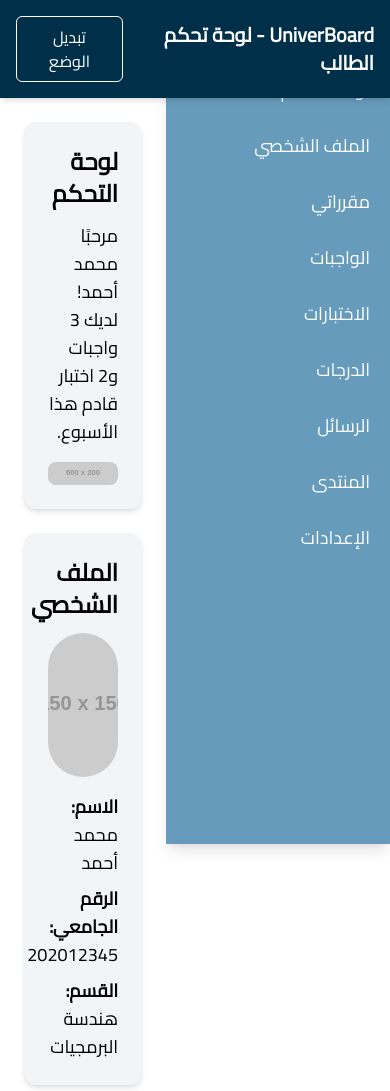
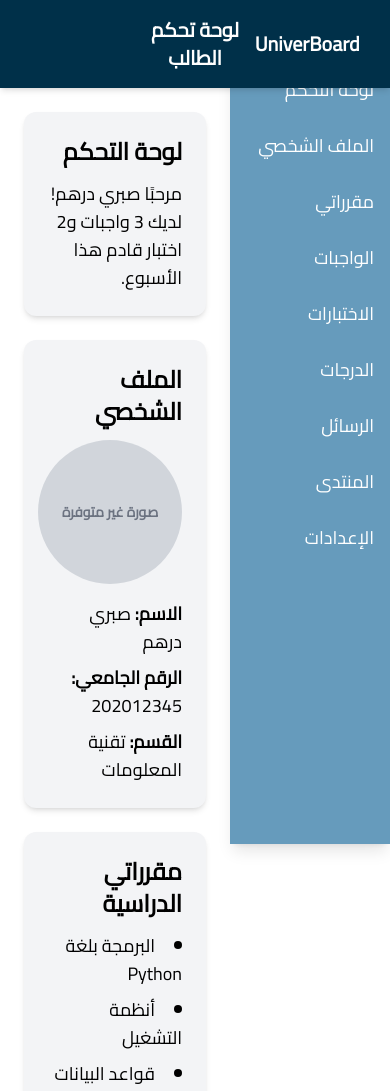
Before and after one commit to sabri-alhammadi/UniverBoard_Project, a plain HTML site: page student-dashboard.html in a window 390 px wide. Shown: the top 1091 px of the page. Drawn offline with nearby package versions, Linux system fonts and the light colour scheme; placeholder pictures from the web are drawn by us.

Commit message:
Update student-dashboard.html

```diff
--- a/student-dashboard.html
+++ b/student-dashboard.html
@@ -1,12 +1,14 @@
-<!DOCTYPE html>
-<html lang="ar" dir="rtl">
+<html dir="rtl" lang="ar">
  <head>
-  <meta charset="UTF-8" />
-  <meta name="viewport" content="width=device-width, initial-scale=1" />
-  <title>UniverBoard - لوحة التحكم</title>
-  <script src="https://cdn.tailwindcss.com"></script>
-  <link href="https://fonts.googleapis.com/css2?family=Cairo&display=swap" rel="stylesheet" />
-  <link rel="stylesheet" href="https://cdnjs.cloudflare.com/ajax/libs/font-awesome/5.15.3/css/all.min.css" />
+  <meta charset="utf-8"/>
+  <meta content="width=device-width, initial-scale=1" name="viewport"/>
+  <title>
+   UniverBoard - لوحة التحكم
+  </title>
+  <script src="https://cdn.tailwindcss.com">
+  </script>
+  <link href="https://fonts.googleapis.com/css2?family=Cairo&amp;display=swap" rel="stylesheet"/>
+  <link href="https://cdnjs.cloudflare.com/ajax/libs/font-awesome/5.15.3/css/all.min.css" rel="stylesheet"/>
   <style>
    body {
       font-family: 'Cairo', sans-serif;
@@ -17,121 +19,229 @@
  </head>
  <body class="bg-white text-black transition-colors duration-300 dark:bg-[#1a1a1a] dark:text-white">
   <header class="bg-[#003049] text-white flex justify-between items-center p-4 sticky top-0 z-30 shadow-md">
-    <h1 class="text-xl font-semibold">UniverBoard - لوحة تحكم الطالب</h1>
-    <button id="toggleThemeBtn" aria-label="تبديل الوضع" class="border border-white rounded-md px-4 py-2 hover:bg-white hover:text-[#003049] transition-colors duration-300">
-      تبديل الوضع
-    </button>
+   <h1 class="text-xl font-semibold text-left flex-1">
+    UniverBoard
+   </h1>
+   <h1 class="text-xl font-semibold text-center flex-1">
+    لوحة تحكم الطالب
+   </h1>
+   <div class="flex-1"></div>
   </header>
-
-  <nav class="fixed top-0 right-0 h-full w-56 bg-[#669bbc] pt-16 overflow-y-auto shadow-lg z-20" aria-label="القائمة الجانبية">
+  <nav aria-label="القائمة الجانبية" class="fixed top-0 right-0 h-full w-40 sm:w-48 md:w-56 bg-[#669bbc] pt-16 overflow-y-auto shadow-lg z-20">
    <ul class="flex flex-col space-y-1 text-white text-lg">
-      <li><a href="#dashboard" class="block px-5 py-3 hover:bg-[#003049] transition-colors duration-300">لوحة التحكم</a></li>
-      <li><a href="#profile" class="block px-5 py-3 hover:bg-[#003049] transition-colors duration-300">الملف الشخصي</a></li>
-      <li><a href="#courses" class="block px-5 py-3 hover:bg-[#003049] transition-colors duration-300">مقرراتي</a></li>
-      <li><a href="#assignments" class="block px-5 py-3 hover:bg-[#003049] transition-colors duration-300">الواجبات</a></li>
-      <li><a href="#exams" class="block px-5 py-3 hover:bg-[#003049] transition-colors duration-300">الاختبارات</a></li>
-      <li><a href="#grades" class="block px-5 py-3 hover:bg-[#003049] transition-colors duration-300">الدرجات</a></li>
-      <li><a href="#messages" class="block px-5 py-3 hover:bg-[#003049] transition-colors duration-300">الرسائل</a></li>
-      <li><a href="#forum" class="block px-5 py-3 hover:bg-[#003049] transition-colors duration-300">المنتدى</a></li>
-      <li><a href="#settings" class="block px-5 py-3 hover:bg-[#003049] transition-colors duration-300">الإعدادات</a></li>
+    <li>
+     <a class="block px-4 sm:px-5 py-3 hover:bg-[#003049] transition-colors duration-300" href="#dashboard">
+      لوحة التحكم
+     </a>
+    </li>
+    <li>
+     <a class="block px-4 sm:px-5 py-3 hover:bg-[#003049] transition-colors duration-300" href="#profile">
+      الملف الشخصي
+     </a>
+    </li>
+    <li>
+     <a class="block px-4 sm:px-5 py-3 hover:bg-[#003049] transition-colors duration-300" href="#courses">
+      مقرراتي
+     </a>
+    </li>
+    <li>
+     <a class="block px-4 sm:px-5 py-3 hover:bg-[#003049] transition-colors duration-300" href="#assignments">
+      الواجبات
+     </a>
+    </li>
+    <li>
+     <a class="block px-4 sm:px-5 py-3 hover:bg-[#003049] transition-colors duration-300" href="#exams">
+      الاختبارات
+     </a>
+    </li>
+    <li>
+     <a class="block px-4 sm:px-5 py-3 hover:bg-[#003049] transition-colors duration-300" href="#grades">
+      الدرجات
+     </a>
+    </li>
+    <li>
+     <a class="block px-4 sm:px-5 py-3 hover:bg-[#003049] transition-colors duration-300" href="#messages">
+      الرسائل
+     </a>
+    </li>
+    <li>
+     <a class="block px-4 sm:px-5 py-3 hover:bg-[#003049] transition-colors duration-300" href="#forum">
+      المنتدى
+     </a>
+    </li>
+    <li>
+     <a class="block px-4 sm:px-5 py-3 hover:bg-[#003049] transition-colors duration-300" href="#settings">
+      الإعدادات
+     </a>
+    </li>
    </ul>
   </nav>
-
-  <main class="mr-56 p-6 space-y-6 max-w-5xl mx-auto">
-    <section id="dashboard" class="bg-gray-100 dark:bg-[#222222] rounded-xl p-6 shadow-md hover:shadow-lg transition-shadow duration-300">
-      <h2 class="text-2xl font-semibold mb-3">لوحة التحكم</h2>
-      <p class="text-lg">مرحبًا محمد أحمد! لديك 3 واجبات و2 اختبار قادم هذا الأسبوع.</p>
-      <img src="https://placehold.co/600x200/png?text=لوحة+تحكم+طالب+مع+رموز+تعليمية" alt="لوحة تحكم طالب مع رموز تعليمية وأيقونات واجبات واختبارات" class="mt-4 rounded-lg w-full object-cover" />
+  <main class="mr-40 sm:mr-48 md:mr-56 p-6 space-y-6 max-w-5xl mx-auto">
+   <section class="bg-gray-100 dark:bg-[#222222] rounded-xl p-6 shadow-md hover:shadow-lg transition-shadow duration-300" id="dashboard">
+    <h2 class="text-2xl font-semibold mb-3">
+     لوحة التحكم
+    </h2>
+    <p class="text-lg">
+     مرحبًا صبري درهم! لديك 3 واجبات و2 اختبار قادم هذا الأسبوع.
+    </p>
    </section>
-
-    <section id="profile" class="bg-gray-100 dark:bg-[#222222] rounded-xl p-6 shadow-md hover:shadow-lg transition-shadow duration-300">
-      <h2 class="text-2xl font-semibold mb-3">الملف الشخصي</h2>
+   <section class="bg-gray-100 dark:bg-[#222222] rounded-xl p-6 shadow-md hover:shadow-lg transition-shadow duration-300" id="profile">
+    <h2 class="text-2xl font-semibold mb-3">
+     الملف الشخصي
+    </h2>
     <div class="flex flex-col md:flex-row md:items-center md:space-x-6 space-y-4 md:space-y-0">
-        <img src="https://placehold.co/150x150/png?text=صورة+شخصية+لطالب+شاب+عربي+يبتسم" alt="صورة شخصية لطالب شاب عربي يبتسم يرتدي قميص أزرق وخلفية محايدة" class="rounded-full w-36 h-36 object-cover mx-auto md:mx-0" />
+     <div class="rounded-full w-36 h-36 bg-gray-300 dark:bg-gray-700 flex items-center justify-center mx-auto md:mx-0 text-gray-500 text-sm font-semibold">
+      صورة غير متوفرة
+     </div>
      <div class="text-lg space-y-2">
-          <p><strong>الاسم:</strong> محمد أحمد</p>
-          <p><strong>الرقم الجامعي:</strong> 202012345</p>
-          <p><strong>القسم:</strong> هندسة البرمجيات</p>
+      <p>
+       <strong>
+        الاسم:
+       </strong>
+       صبري درهم
+      </p>
+      <p>
+       <strong>
+        الرقم الجامعي:
+       </strong>
+       202012345
+      </p>
+      <p>
+       <strong>
+        القسم:
+       </strong>
+       تقنية المعلومات
+      </p>
      </div>
     </div>
    </section>
-
-    <section id="courses" class="bg-gray-100 dark:bg-[#222222] rounded-xl p-6 shadow-md hover:shadow-lg transition-shadow duration-300">
-      <h2 class="text-2xl font-semibold mb-3">مقرراتي الدراسية</h2>
+   <section class="bg-gray-100 dark:bg-[#222222] rounded-xl p-6 shadow-md hover:shadow-lg transition-shadow duration-300" id="courses">
+    <h2 class="text-2xl font-semibold mb-3">
+     مقرراتي الدراسية
+    </h2>
     <ul class="list-disc list-inside space-y-2 text-lg">
-        <li>البرمجة بلغة Python</li>
-        <li>أنظمة التشغيل</li>
-        <li>قواعد البيانات</li>
+     <li>
+      البرمجة بلغة Python
+     </li>
+     <li>
+      أنظمة التشغيل
+     </li>
+     <li>
+      قواعد البيانات
+     </li>
     </ul>
-      <img src="https://placehold.co/600x150/png?text=رموز+مقررات+دراسية+مع+كتب+وأجهزة+حاسوب" alt="رموز مقررات دراسية مع كتب وأجهزة حاسوب على مكتب دراسي" class="mt-4 rounded-lg w-full object-cover" />
    </section>
-
-    <section id="assignments" class="bg-gray-100 dark:bg-[#222222] rounded-xl p-6 shadow-md hover:shadow-lg transition-shadow duration-300 overflow-x-auto">
-      <h2 class="text-2xl font-semibold mb-3">الواجبات</h2>
+   <section class="bg-gray-100 dark:bg-[#222222] rounded-xl p-6 shadow-md hover:shadow-lg transition-shadow duration-300 overflow-x-auto" id="assignments">
+    <h2 class="text-2xl font-semibold mb-3">
+     الواجبات
+    </h2>
     <table class="min-w-full border border-gray-300 dark:border-gray-600 text-center text-base md:text-lg">
      <thead class="bg-[#669bbc] text-white">
       <tr>
-            <th class="py-3 px-4">المقرر</th>
-            <th class="py-3 px-4">العنوان</th>
-            <th class="py-3 px-4">تاريخ التسليم</th>
-            <th class="py-3 px-4">الحالة</th>
+       <th class="py-3 px-4">
+        المقرر
+       </th>
+       <th class="py-3 px-4">
+        العنوان
+       </th>
+       <th class="py-3 px-4">
+        تاريخ التسليم
+       </th>
+       <th class="py-3 px-4">
+        الحالة
+       </th>
       </tr>
      </thead>
      <tbody>
       <tr class="border-t border-gray-300 dark:border-gray-600">
-            <td class="py-2 px-4">Python</td>
-            <td class="py-2 px-4">واجب 1</td>
-            <td class="py-2 px-4">2025-05-15</td>
-            <td class="py-2 px-4 text-red-600 dark:text-red-400 font-semibold">لم يُسلَّم</td>
+       <td class="py-2 px-4">
+        Python
+       </td>
+       <td class="py-2 px-4">
+        واجب 1
+       </td>
+       <td class="py-2 px-4">
+        2025-05-15
+       </td>
+       <td class="py-2 px-4 text-red-600 dark:text-red-400 font-semibold">
+        لم يُسلَّم
+       </td>
       </tr>
       <tr class="border-t border-gray-300 dark:border-gray-600 bg-gray-50 dark:bg-[#2a2a2a]">
-            <td class="py-2 px-4">أنظمة التشغيل</td>
-            <td class="py-2 px-4">تحليل نظام</td>
-            <td class="py-2 px-4">2025-05-17</td>
-            <td class="py-2 px-4 text-green-600 dark:text-green-400 font-semibold">مُسلَّم</td>
+       <td class="py-2 px-4">
+        أنظمة التشغيل
+       </td>
+       <td class="py-2 px-4">
+        تحليل نظام
+       </td>
+       <td class="py-2 px-4">
+        2025-05-17
+       </td>
+       <td class="py-2 px-4 text-green-600 dark:text-green-400 font-semibold">
+        مُسلَّم
+       </td>
       </tr>
      </tbody>
     </table>
    </section>
-
-    <section id="exams" class="bg-gray-100 dark:bg-[#222222] rounded-xl p-6 shadow-md hover:shadow-lg transition-shadow duration-300 overflow-x-auto">
-      <h2 class="text-2xl font-semibold mb-3">الاختبارات</h2>
+   <section class="bg-gray-100 dark:bg-[#222222] rounded-xl p-6 shadow-md hover:shadow-lg transition-shadow duration-300 overflow-x-auto" id="exams">
+    <h2 class="text-2xl font-semibold mb-3">
+     الاختبارات
+    </h2>
     <table class="min-w-full border border-gray-300 dark:border-gray-600 text-center text-base md:text-lg">
      <thead class="bg-[#669bbc] text-white">
       <tr>
-            <th class="py-3 px-4">المقرر</th>
-            <th class="py-3 px-4">الاختبار</th>
-            <th class="py-3 px-4">التاريخ</th>
-            <th class="py-3 px-4">الحالة</th>
+       <th class="py-3 px-4">
+        المقرر
+       </th>
+       <th class="py-3 px-4">
+        الاختبار
+       </th>
+       <th class="py-3 px-4">
+        التاريخ
+       </th>
+       <th class="py-3 px-4">
+        الحالة
+       </th>
       </tr>
      </thead>
      <tbody>
       <tr class="border-t border-gray-300 dark:border-gray-600">
-            <td class="py-2 px-4">Python</td>
-            <td class="py-2 px-4">منتصف الفصل</td>
-            <td class="py-2 px-4">2025-05-20</td>
-            <td class="py-2 px-4 text-yellow-600 dark:text-yellow-400 font-semibold">قادِم</td>
+       <td class="py-2 px-4">
+        Python
+       </td>
+       <td class="py-2 px-4">
+        منتصف الفصل
+       </td>
+       <td class="py-2 px-4">
+        2025-05-20
+       </td>
+       <td class="py-2 px-4 text-yellow-600 dark:text-yellow-400 font-semibold">
+        قادِم
+       </td>
       </tr>
       <tr class="border-t border-gray-300 dark:border-gray-600 bg-gray-50 dark:bg-[#2a2a2a]">
-            <td class="py-2 px-4">قواعد البيانات</td>
-            <td class="py-2 px-4">نهائي</td>
-            <td class="py-2 px-4">2025-06-10</td>
-            <td class="py-2 px-4 text-yellow-600 dark:text-yellow-400 font-semibold">قادِم</td>
+       <td class="py-2 px-4">
+        قواعد البيانات
+       </td>
+       <td class="py-2 px-4">
+        نهائي
+       </td>
+       <td class="py-2 px-4">
+        2025-06-10
+       </td>
+       <td class="py-2 px-4 text-yellow-600 dark:text-yellow-400 font-semibold">
+        قادِم
+       </td>
       </tr>
      </tbody>
     </table>
    </section>
   </main>
-
   <footer class="bg-[#003049] text-white text-center py-3 mt-8">
-    <p>© 2025 UniverBoard. جميع الحقوق محفوظة.</p>
+   <p>
+    © 2025 UniverBoard. جميع الحقوق محفوظة.
+   </p>
   </footer>
-
-  <script>
-    const toggleThemeBtn = document.getElementById('toggleThemeBtn');
-    toggleThemeBtn.addEventListener('click', () => {
-      document.body.classList.toggle('dark');
-    });
-  </script>
  </body>
          </html>
```
Lines whose indentation alone changed are shown as unchanged.
